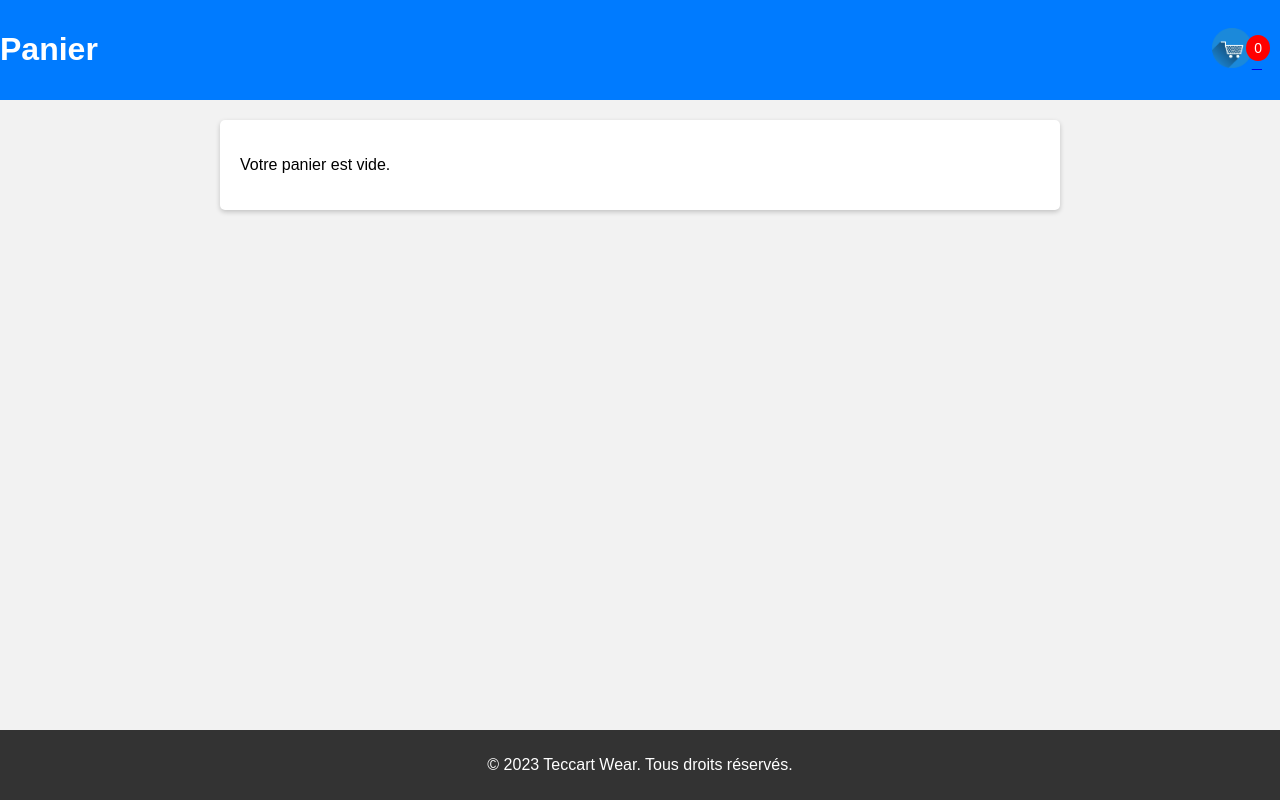
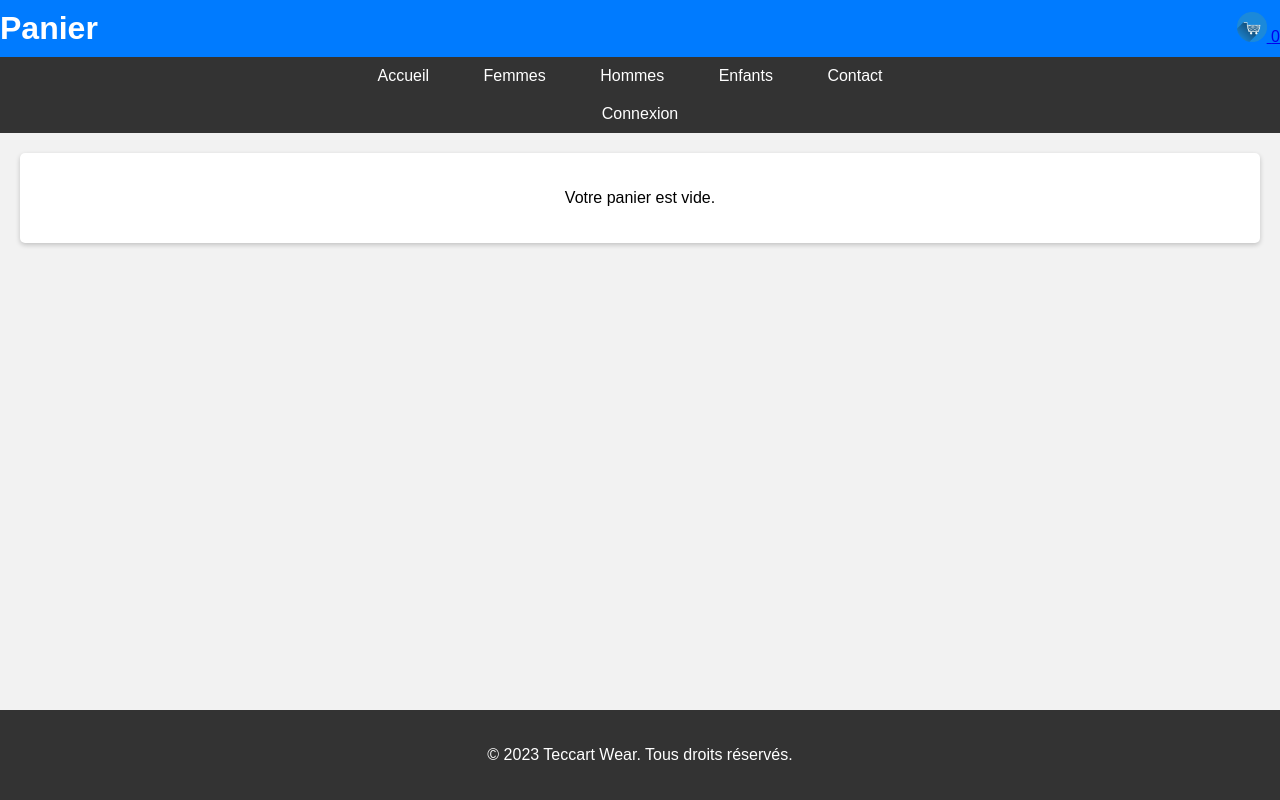
Before and after one commit to Unchevreuill/projet2_Savoie, a PHP site: page /pages/panier.php in a window 1280 px wide. Run offline with PHP 8.4, Linux system fonts and the light colour scheme.

Commit message:
modif page panier pour ajouter navbar

```diff
--- a/css/panier.css
+++ b/css/panier.css
@@ -18,27 +18,44 @@ header {
     align-items: center;
 }
 
-.cart {
-    margin-left: auto;
+h1 {
+    margin: 0;
 }
 
-#cart-icon {
-    width: 40px; /* Ajustez la taille du logo du panier */
+nav {
+    background-color: #333;
+    color: #fff;
+    text-align: center;
 }
 
-#cart-count {
-    background-color: #ff0000; /* Couleur de fond pour le compteur de produits dans le panier */
+nav ul {
+    list-style: none;
+    padding: 0;
+    margin: 0;
+}
+
+nav ul li {
+    display: inline;
+    margin-right: 20px;
+}
+
+nav a {
+    text-decoration: none;
     color: #fff;
-    border-radius: 50%;
-    padding: 5px 8px;
-    font-size: 14px;
-    position: relative;
-    top: -15px;
-    left: -10px;
+    padding: 10px 15px;
+    display: inline-block;
+    transition: background-color 0.3s ease;
+}
+
+nav a:hover {
+    background-color: #555;
 }
 
 .container {
-    max-width: 800px;
+    display: flex;
+    flex-wrap: wrap;
+    justify-content: space-around;
+    max-width: 1200px;
     margin: 20px auto;
     background-color: #fff;
     padding: 20px;
@@ -54,17 +71,46 @@ header {
     text-align: center;
     border-radius: 5px;
     box-shadow: 0 2px 5px rgba(0, 0, 0, 0.2);
-    display: inline-block;
-    width: 30%;
+    width: calc(33.33% - 20px);
+    box-sizing: border-box;
 }
 
 .product img {
     max-width: 100%;
+    height: 200px;
+    object-fit: cover;
+}
+
+.container form {
+    margin-top: 20px;
+}
+
+.container form input[type="submit"] {
+    background-color: #ff0000;
+    color: #fff;
+    padding: 10px 20px;
+    border: none;
+    border-radius: 3px;
+    cursor: pointer;
+}
+
+.container form input[type="submit"]:hover {
+    background-color: #cc0000;
+}
+
+.cart {
+    display: flex;
+    align-items: center;
+}
+
+#cart-icon {
+    max-width: 30px;
+    margin-left: 10px;
 }
 
 footer {
     text-align: center;
-    padding: 10px 0;
+    padding: 20px 0;
     background-color: #333;
     color: #fff;
     position: fixed;
--- a/pages/panier.php
+++ b/pages/panier.php
@@ -40,6 +40,20 @@ if ($_SERVER['REQUEST_METHOD'] === 'POST' && isset($_POST['retirer_produit'])) {
             </div>
         </div>
     </header>
+
+    <!-- Ajout de la navbar de la page d'accueil -->
+    <nav>
+        <ul>
+            <li><a href="accueil.php">Accueil</a></li>
+            <li><a href="#">Femmes</a></li>
+            <li><a href="#">Hommes</a></li>
+            <li><a href="#">Enfants</a></li>
+            <li><a href="#">Contact</a></li>
+        </ul>
+        <div class="login-button">
+            <a href="../pages/login.php">Connexion</a>
+        </div>
+    </nav>
 
     <div class="container">
         <?php
```
